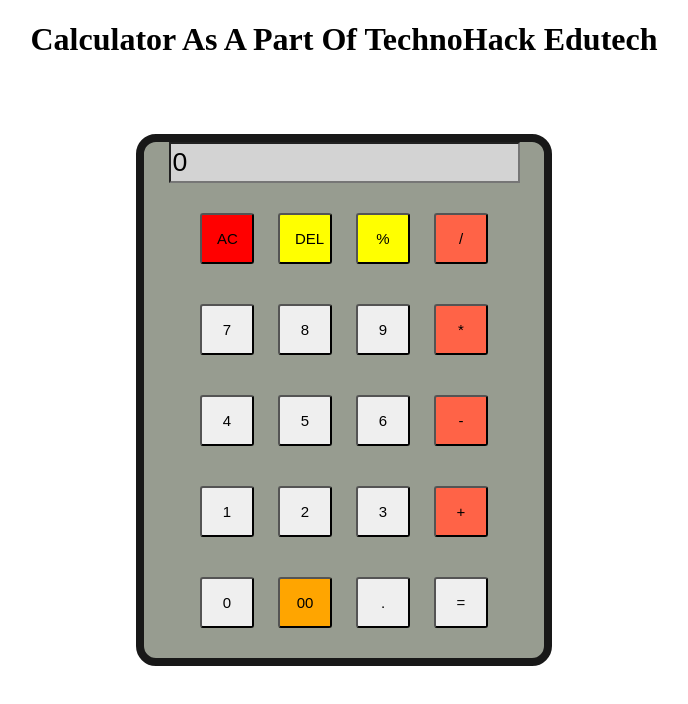
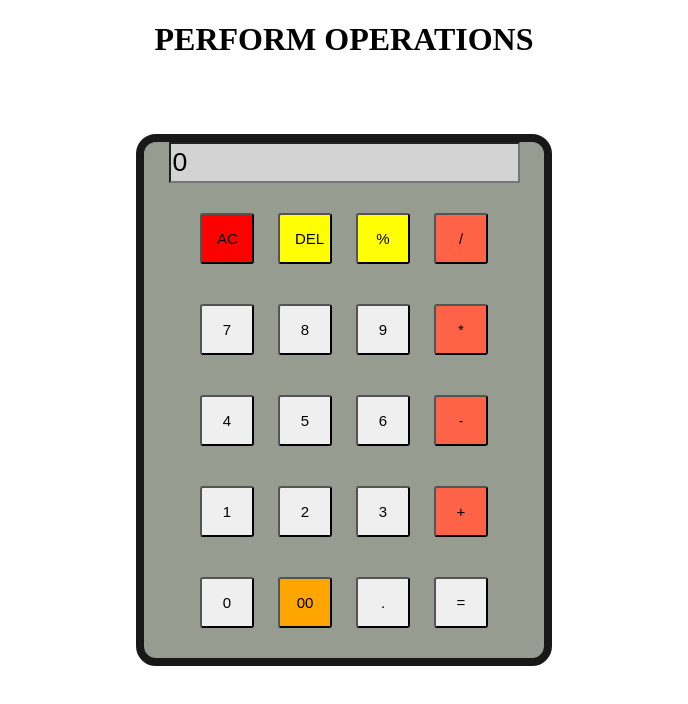
Before and after one commit to manojmamillapalli/calculator, a plain HTML site: page index.html in a window 1280 px wide. Shown: the whole page, without its empty margins (296-984 px from the left). Drawn offline with Linux system fonts and the light colour scheme.

Commit message:
first commit

```diff
--- a/index.html
+++ b/index.html
@@ -7,7 +7,7 @@
     <link href="style.css" rel="stylesheet" type="text/css" />
 </head>
 <body style="background-image: url('calc.jpg'); background-repeat: no-repeat;height: 100%; background-size: cover; ">
-    <h1 class="summary">Calculator as a part of TechnoHack Edutech</h1>
+    <h1 class="summary">PERFORM OPERATIONS</h1>
     <div class="main">
         <input  class="display" type="text" value="0" style="font-size:20pt; height:35px; background-color: lightgray;" />
     <div class="row">
```
